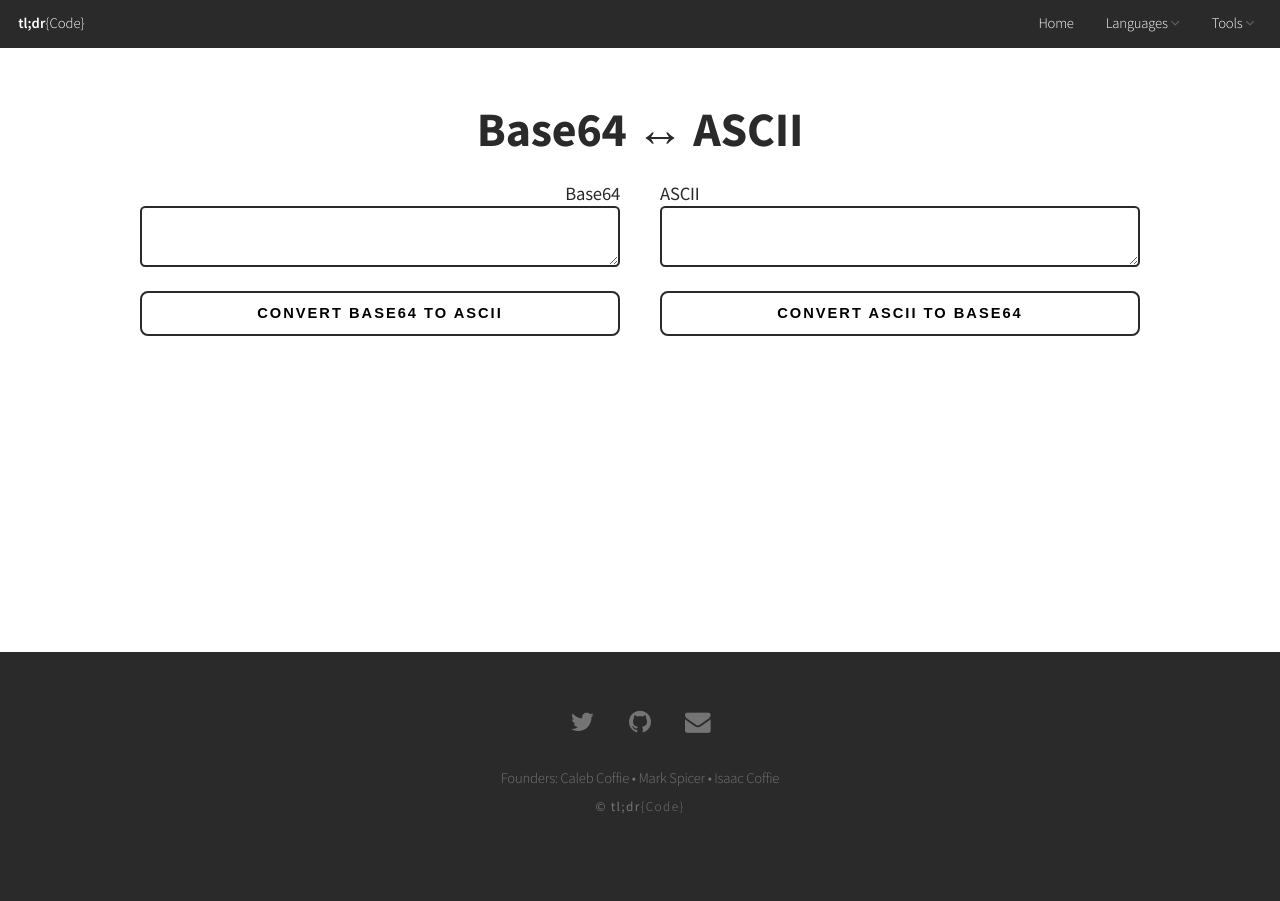
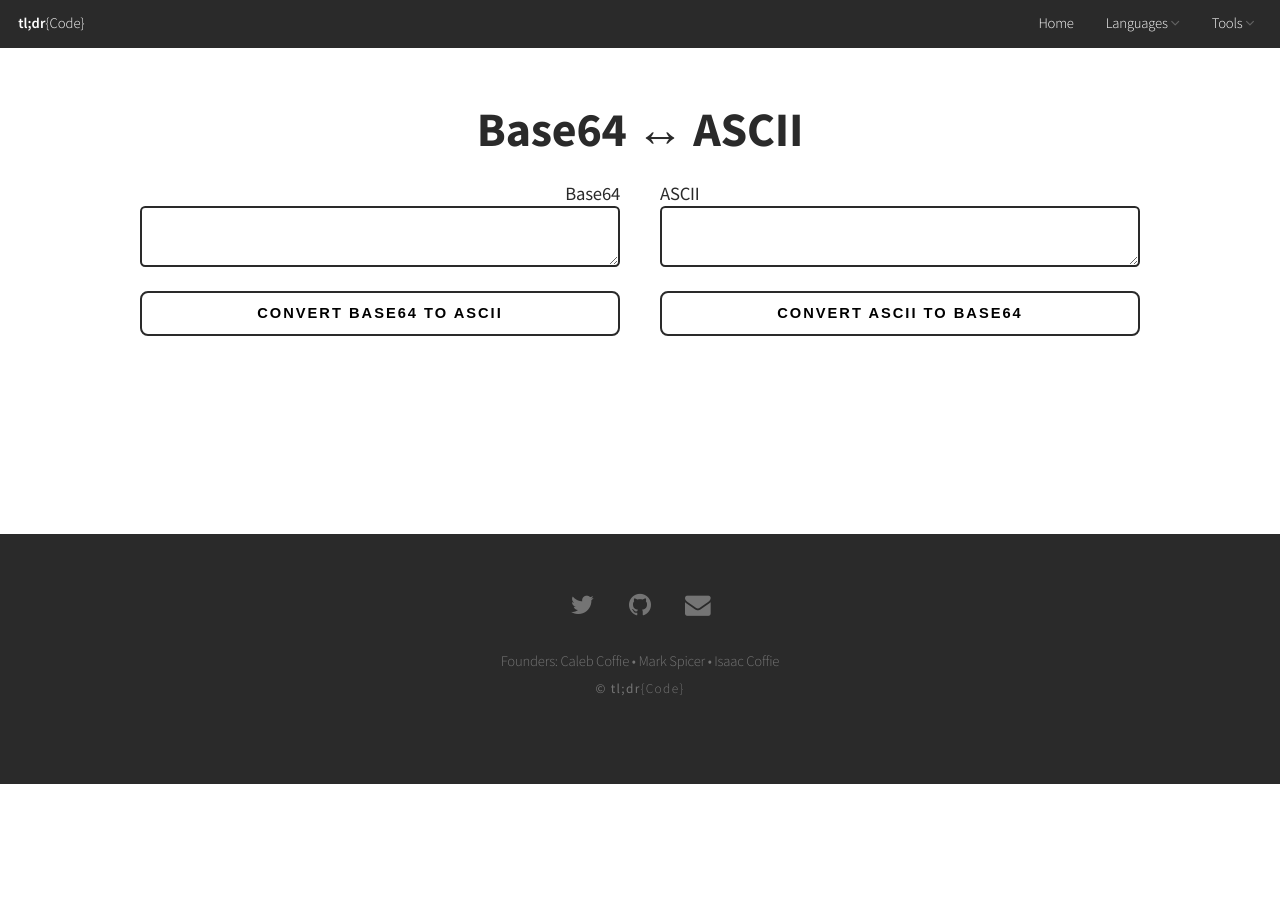
Before and after one commit to tldrcode/tldrcode.com, a Jekyll site: the page built from _tools/base64-ascii.markdown, in a window 1280 px wide. Built offline with Jekyll 4.4.1, drawn with Linux system fonts in a browser that asks for light colours.

Commit message:
Change main bottom margin

```diff
--- a/css/style.css
+++ b/css/style.css
@@ -820,7 +820,7 @@ ol.default li {
 
 #main {
     position: relative;
-    padding: 8em 0em;
+    padding: 8em 0em 0em;
     background: #fff;
 }
 
```
